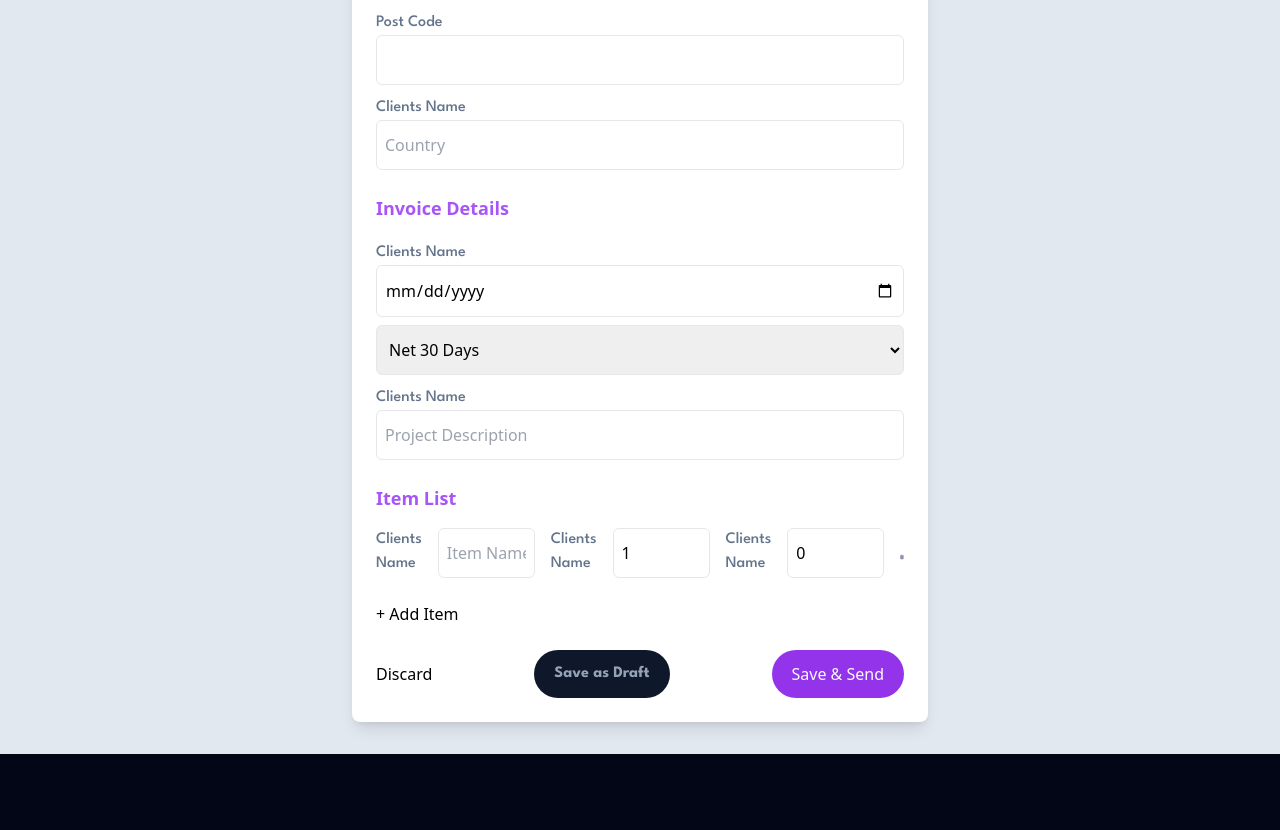
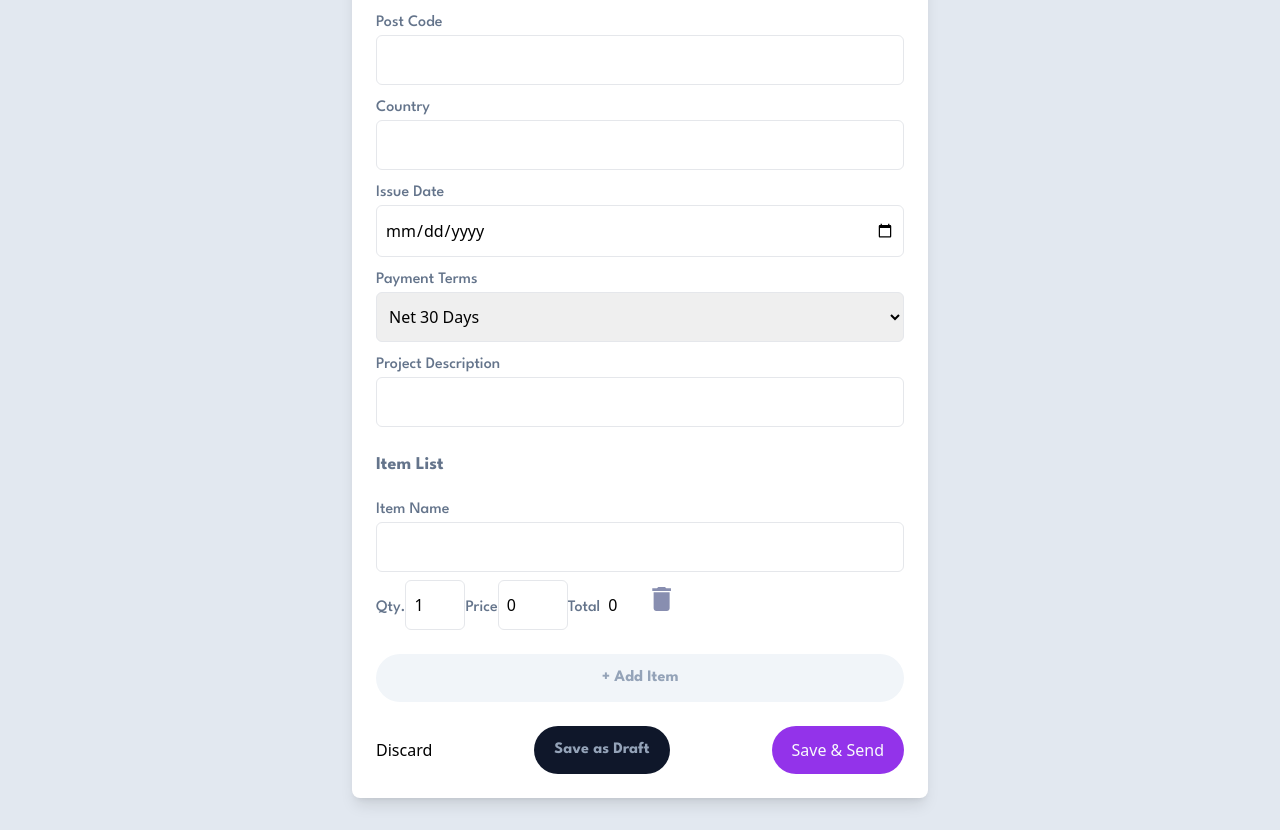
Before and after one commit to bugname7/imtixon, a React (Vite) app: page /new-invoice in a window 1280 px wide. Shown: the part 1004-1834 px from the top of the page. Before the commit the page ends 1758 px from the top, so only its background shows below. Built offline with nearby package versions, Linux system fonts and the light colour scheme; a web font is replaced by a local one.

Commit message:
Optimize API request handling

```diff
--- a/src/components/invoice-form/index.jsx
+++ b/src/components/invoice-form/index.jsx
@@ -246,42 +246,41 @@ function InvoiceForm({ id }) {
                 darkMode ? "text-slate-300" : "text-slate-500"
               } font-medium font-spartan mb-1  `}
             >
-Post Code            </label>
+              Post Code
+            </label>
 
             <input
               {...register("clientAddress.postCode")}
-id="clientpostcode"              className={`${
+              id="clientpostcode"
+              className={`${
                 darkMode ? "bg-[rgba(37,41,69,1)] border-none" : ""
               } rounded-md    w-full  border   py-3 px-2 outline-none mb-2 `}
             />
             <label
-              htmlFor="clientCount"
+              htmlFor="clientcountry"
               className={`${
                 darkMode ? "text-slate-300" : "text-slate-500"
               } font-medium font-spartan mb-1  `}
             >
-              Clients Name
+              Country
             </label>
 
             <input
               {...register("clientAddress.country")}
-              placeholder="Country"
+              id="clientcountry"
               className={`${
                 darkMode ? "bg-[rgba(37,41,69,1)] border-none" : ""
               } rounded-md    w-full  border   py-3 px-2 outline-none mb-2 `}
             />
           </div>
 
-          <h2 className="text-lg font-bold mb-4 text-purple-500 mt-4">
-            Invoice Details
-          </h2>
           <label
             htmlFor="clientname"
             className={`${
               darkMode ? "text-slate-300" : "text-slate-500"
             } font-medium font-spartan mb-1  `}
           >
-            Clients Name
+            Issue Date
           </label>
 
           <input
@@ -291,7 +290,16 @@ id="clientpostcode"              className={`${
               darkMode ? "bg-[rgba(37,41,69,1)] border-none" : ""
             } rounded-md    w-full  border   py-3 px-2 outline-none mb-2 `}
           />
+          <label
+            htmlFor="payment"
+            className={`${
+              darkMode ? "text-slate-300" : "text-slate-500"
+            } font-medium font-spartan mb-1  `}
+          >
+            Payment Terms
+          </label>
           <select
+            id="payment"
             {...register("paymentTerms")}
             className={`${
               darkMode ? "bg-[rgba(37,41,69,1)] border-none" : ""
@@ -303,87 +311,111 @@ id="clientpostcode"              className={`${
             <option value="Net 30 Days">Net 30 Days</option>
           </select>
           <label
-            htmlFor="clientname"
+            htmlFor="description"
             className={`${
               darkMode ? "text-slate-300" : "text-slate-500"
             } font-medium font-spartan mb-1  `}
           >
-            Clients Name
+            Project Description
           </label>
 
           <input
             {...register("description")}
-            placeholder="Project Description"
+            id="description"
             className={`${
               darkMode ? "bg-[rgba(37,41,69,1)] border-none" : ""
             } rounded-md    w-full  border   py-3 px-2 outline-none mb-2 `}
           />
 
-          <h2 className="text-lg font-bold mb-4 text-purple-500 mt-4">
+          <h2 className="text-lg font-bold mb-4 text-slate-500 font-spartan mt-4">
             Item List
           </h2>
           {fields.map((item, index) => (
-            <div key={item.id} className="flex gap-4 mb-4">
+           <div key={item.id } className=" gap-4 mb-4">
+             <div className={``} >
               <label
-                htmlFor="clientname"
+                htmlFor="itemname"
                 className={`${
                   darkMode ? "text-slate-300" : "text-slate-500"
                 } font-medium font-spartan mb-1  `}
               >
-                Clients Name
+                Item Name
               </label>
 
               <input
                 {...register(`items.${index}.name`)}
-                placeholder="Item Name"
+                id="itemname"
                 className={`${
                   darkMode ? "bg-[rgba(37,41,69,1)] border-none" : ""
                 } rounded-md    w-full  border   py-3 px-2 outline-none mb-2 `}
               />
               <label
-                htmlFor="clientname"
+                htmlFor="Qty"
                 className={`${
                   darkMode ? "text-slate-300" : "text-slate-500"
                 } font-medium font-spartan mb-1  `}
               >
-                Clients Name
+                Qty.
               </label>
 
               <input
                 {...register(`items.${index}.quantity`)}
                 type="number"
+                id="Qty"
                 className={`${
                   darkMode ? "bg-[rgba(37,41,69,1)] border-none" : ""
-                } rounded-md    w-full  border   py-3 px-2 outline-none mb-2 `}
+                } rounded-md    w-[60px] border   py-3 px-2 outline-none mb-2 `}
               />
               <label
-                htmlFor="clientname"
+                htmlFor="price"
                 className={`${
                   darkMode ? "text-slate-300" : "text-slate-500"
                 } font-medium font-spartan mb-1  `}
               >
-                Clients Name
+                Price
               </label>
 
               <input
                 {...register(`items.${index}.price`)}
                 type="number"
+                id="price"
                 className={`${
                   darkMode ? "bg-[rgba(37,41,69,1)] border-none" : ""
-                } rounded-md    w-full  border   py-3 px-2 outline-none mb-2 `}
+                } rounded-md    w-[70px] border   py-3 px-2 outline-none mb-2 `}
+              />
+              <label
+                htmlFor="total"
+                className={`${
+                  darkMode ? "text-slate-300" : "text-slate-500"
+                } font-medium font-spartan mb-1  `}
+              >
+                Total
+              </label>
+              <input
+                {...register(`items.${index}.price`)}
+                type="number"
+                id="total"
+                className={`${
+                  darkMode ? "bg-slate-900 " : ""
+                }   w-[50px]    py-3 px-2 outline-none mb-2 `}
               />
 
               <button type="button" onClick={() => remove(index)}>
                 <img src={clearImage} alt="Remove" className="w-6 h-6" />
               </button>
             </div>
+           </div>
           ))}
           <button
             type="button"
             onClick={() =>
               append({ name: "", quantity: 1, price: 0, total: 0 })
             }
-            className="btn"
+            className={`${
+              darkMode
+                ? "bg-[rgba(37,41,69,1)] hover:bg-[#2c3051]"
+                : "bg-slate-100 hover:bg-slate-200"
+            }  text-slate-400 w-full py-3 rounded-full font-spartan font-bold `}
           >
             + Add Item
           </button>
```
